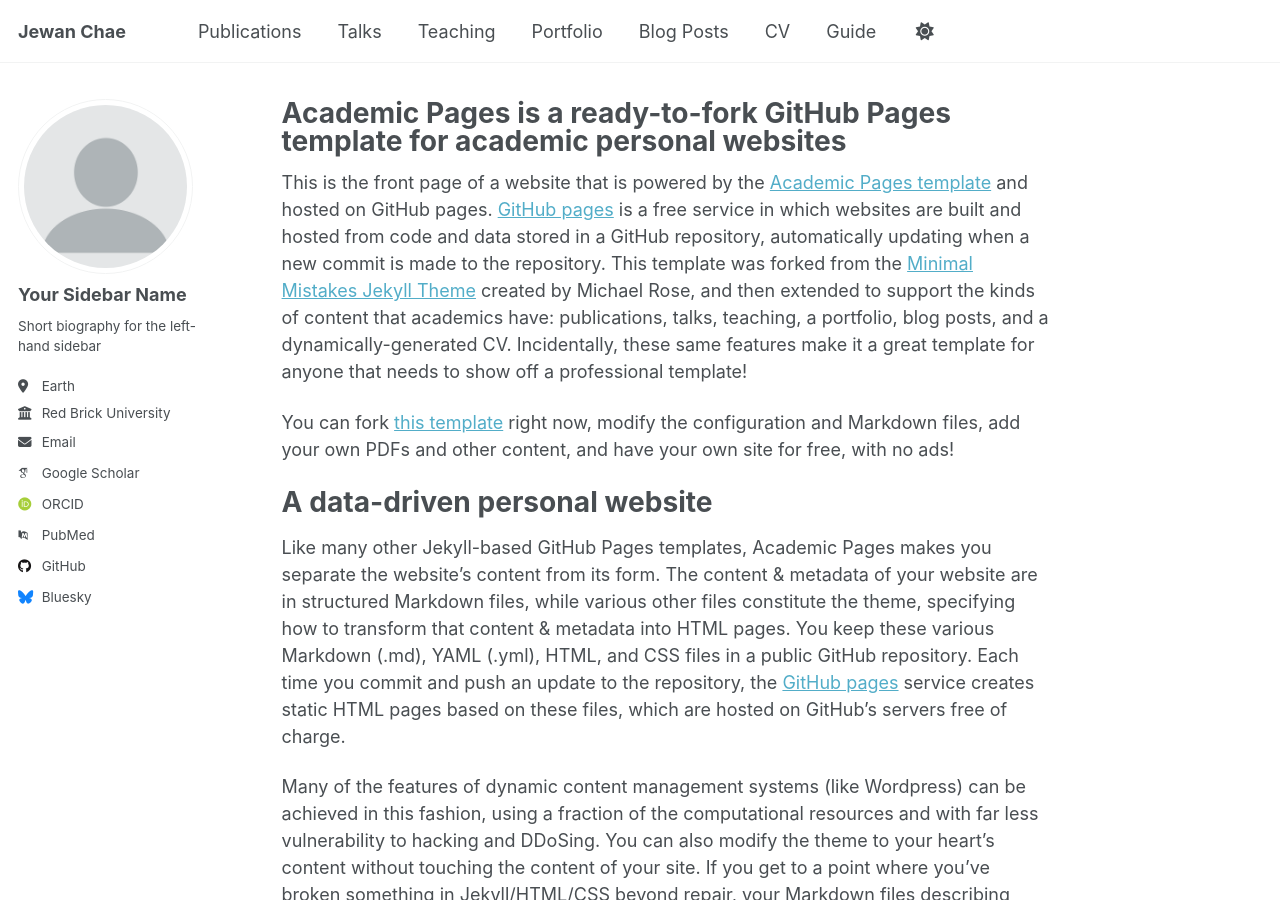
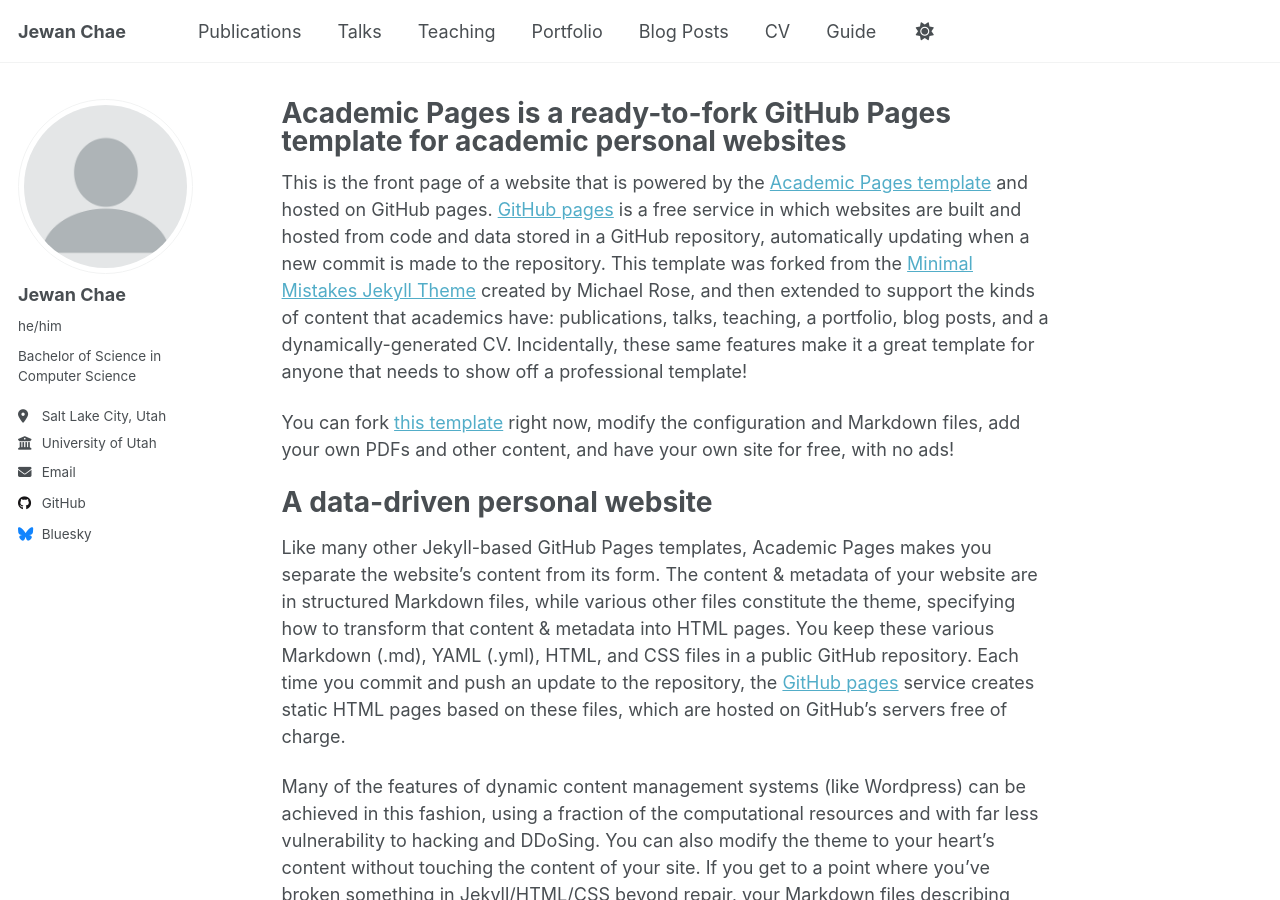
Before and after one commit to JewanC/JewanC.github.io, a Jekyll site: the page built from _pages/about.md, in a window 1280 px wide and 900 px high. Built offline with Jekyll 4.4.1, drawn with Linux system fonts in a browser that asks for light colours; some web fonts are replaced; a script that is not in the unit is left out.

Commit message:
Update _config.yml

```diff
--- a/_config.yml
+++ b/_config.yml
@@ -23,23 +23,20 @@
 author:
   # Biographic information
   avatar           : "profile.png"
-  name             : "Your Sidebar Name"
-  pronouns         : # example: "she/her"
-  bio              : "Short biography for the left-hand sidebar"
-  location         : "Earth"
-  employer         : "Red Brick University"
+  name             : "Jewan Chae"
+  pronouns         :  "he/him"
+  bio              : "Bachelor of Science in Computer Science"
+  location         : "Salt Lake City, Utah"
+  employer         : "University of Utah"
   uri              : # URL
-  email            : "none@example.org"
+  email            : "jason99392@gmail.com"
 
   # Academic websites
   academia         : # URL
   arxiv            : # URL - Update with the correct link to your profile
-  googlescholar    : "https://scholar.google.com/citations?user=PS_CX0AAAAAJ"
   inspire-hep      : # URL
   impactstory      : # URL
-  orcid            : "http://orcid.org/yourorcidurl"
   semantic         : # URL
-  pubmed           : "https://www.ncbi.nlm.nih.gov/pubmed/?term=john+snow"
   researchgate     : # URL
   scopus           : # URL
 
@@ -47,7 +44,7 @@
   bitbucket        : # Username - Update with your username on the site
   codepen          : # Username
   dribbble         : # Username
-  github           : "academicpages"
+  github           : "github.com/JewanC"
   kaggle           : # Username
   stackoverflow    : # User number or user number and name (i.e., use "1" or "1/jeff-atwood")
 
```
